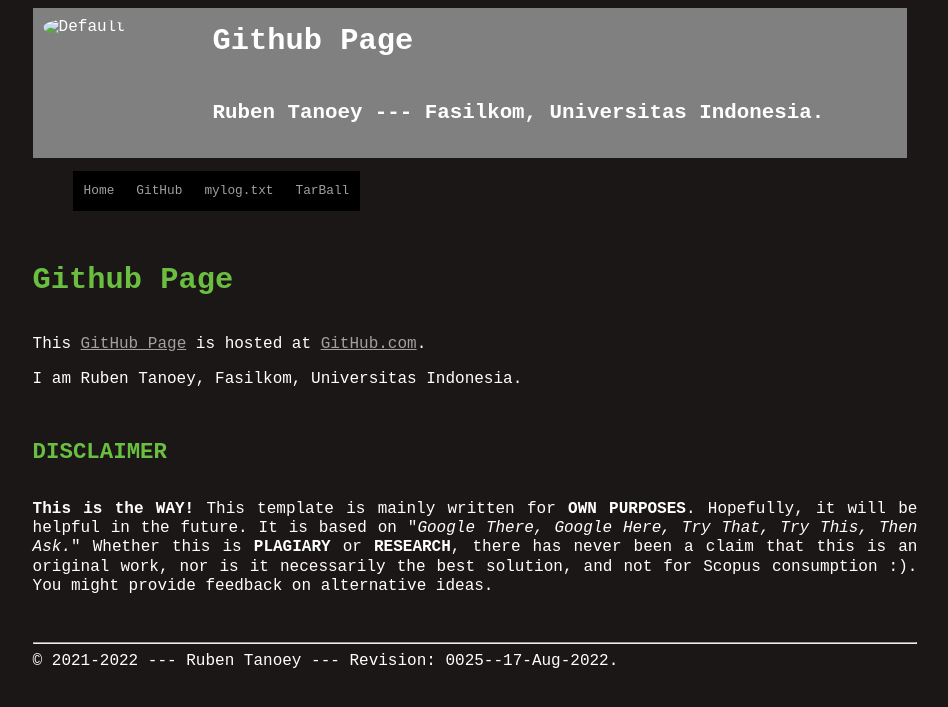
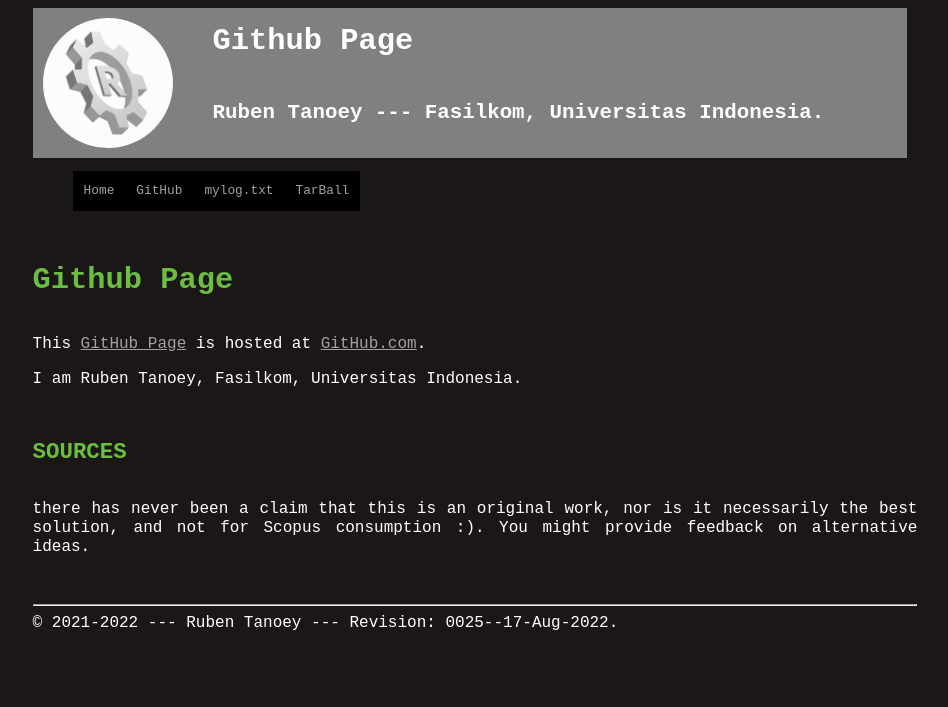
Before and after one commit to rubentanoey/os222, a Jekyll site: the page built from index.md, in a window 1280 px wide. Shown: the top 707 px of the page, without its empty margins (165-1113 px from the left). Built offline with Jekyll 4.4.1, drawn with Linux system fonts in a browser that asks for light colours.

Commit message:
GitHub Page Edit

```diff
--- a/_includes/footer.html
+++ b/_includes/footer.html
@@ -1,11 +1,7 @@
 <div>
 <br>
-<h2>DISCLAIMER</h2>
-<br><b>This is the WAY!</b> This template is mainly written for <b>OWN PURPOSES</b>.
-Hopefully, it will be helpful in the future.
-It is based on "<i>Google There, Google Here, Try That, Try This, Then Ask.</i>"
-Whether this is <b>PLAGIARY</b> or <b>RESEARCH</b>,
-there has never been a claim that this is an original work,
+<h2>SOURCES</h2>
+<br>there has never been a claim that this is an original work,
 nor is it necessarily the best solution, and not for Scopus consumption :).
 You might provide feedback on alternative ideas.
 <br><br><br>
```
Also changed, not shown: assets/images/default.jpg (added).
